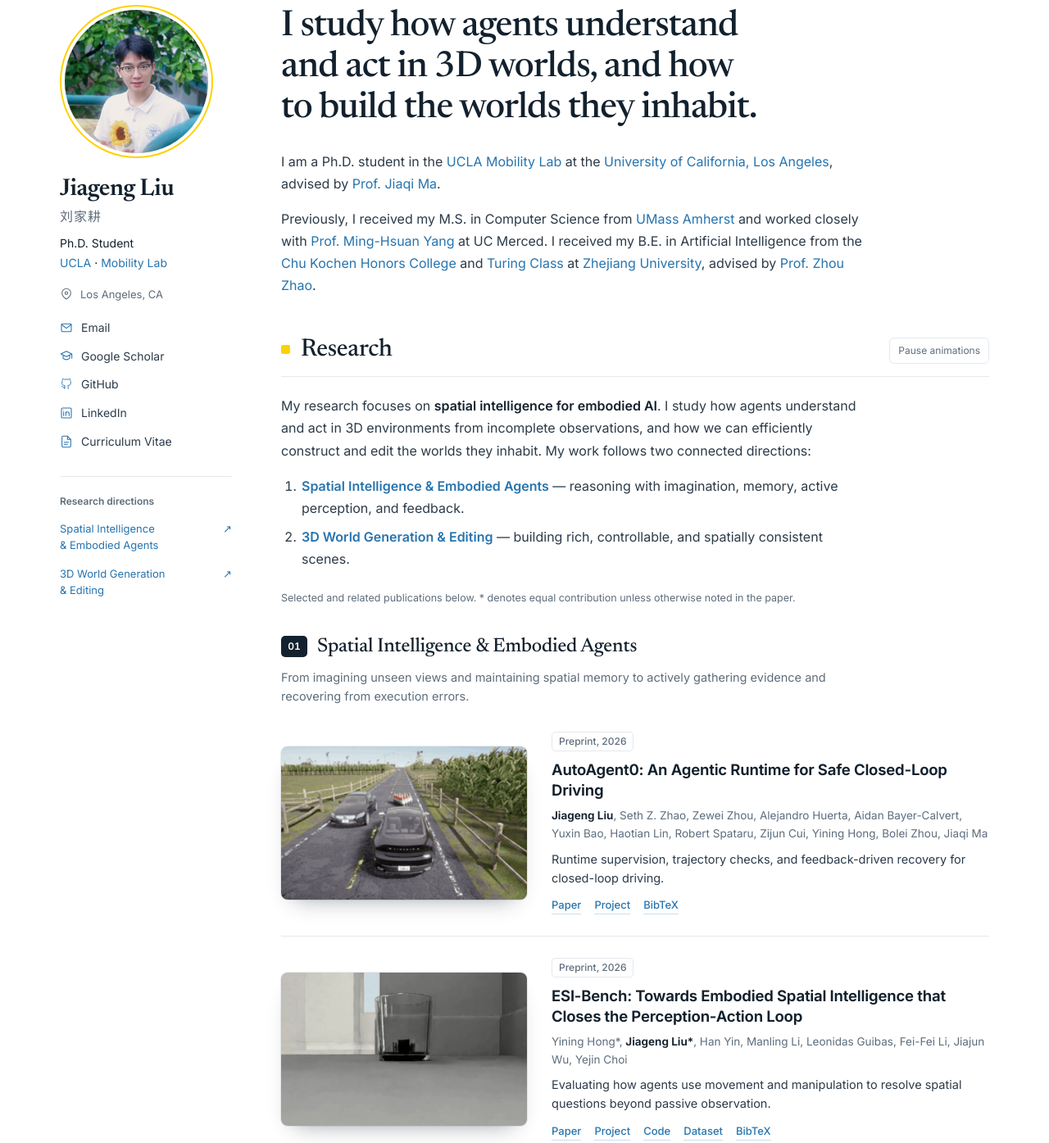
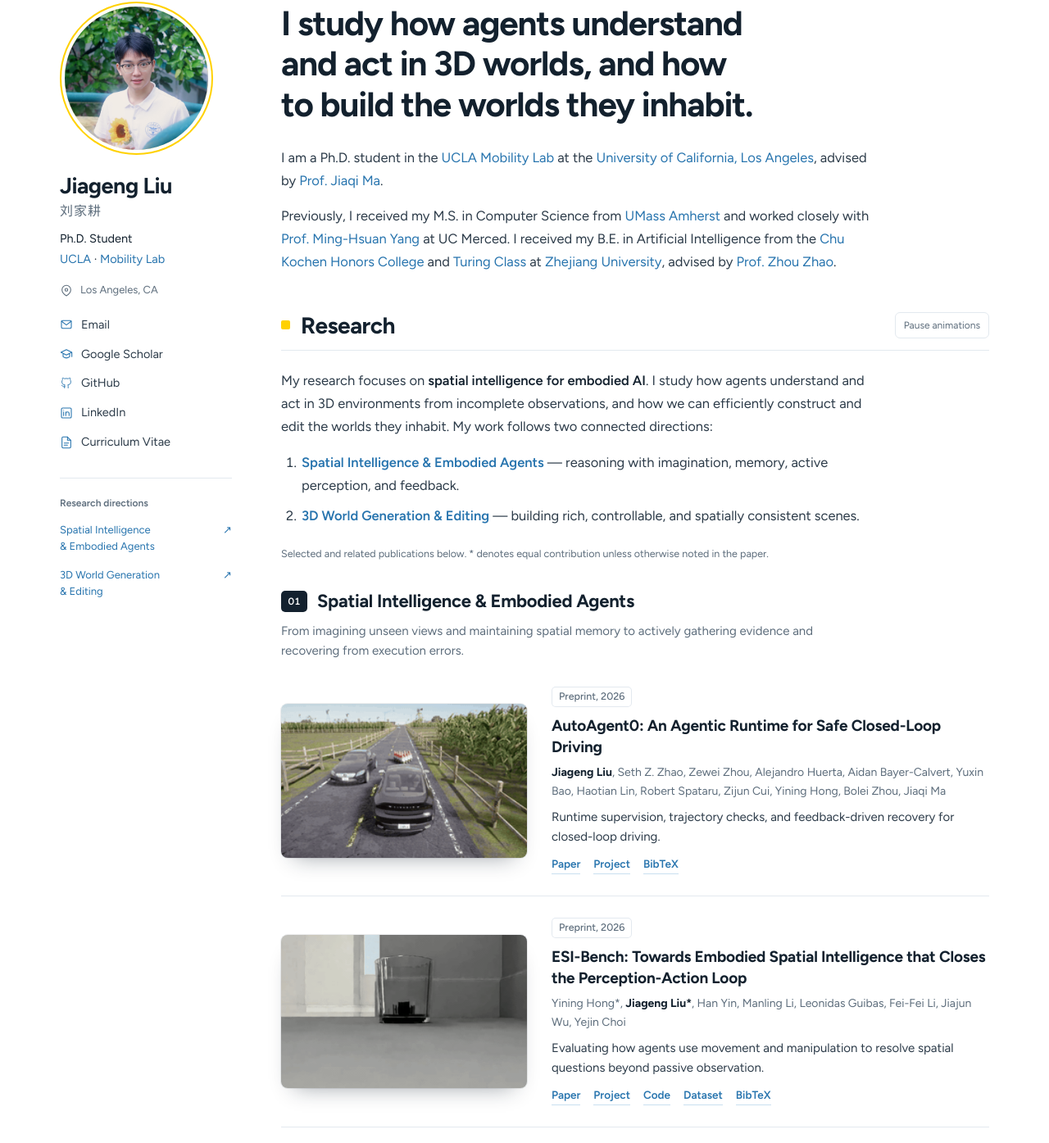
Before and after one commit to jiagengliu02/jiagengliu02.github.io, a plain HTML site: page index.html in a window 1280 px wide. Shown: the part 112-1507 px from the top of the page at 82% size. Drawn offline with Linux system fonts and the light colour scheme.

Commit message:
Switch site typeface to Figtree
Use Figtree for headings and body in place of Newsreader + Inter,
and nudge small text sizes up to suit it.

Co-Authored-By: Claude Fable 5.2 <noreply@anthropic.com>
Claude-Session: https://claude.ai/code/session_01LFmA95Vp6ys9UNWevdChpw

```diff
--- a/index.html
+++ b/index.html
@@ -8,9 +8,8 @@
   <meta name="theme-color" content="#93c6e8">
   <title>Jiageng Liu | Spatial Intelligence &amp; Embodied AI</title>
   <link rel="icon" href="img/ucla-favicon.ico" type="image/x-icon">
-  <link rel="preload" href="fonts/inter-latin-variable.woff2" as="font" type="font/woff2" crossorigin>
-  <link rel="preload" href="fonts/newsreader-latin-variable.woff2" as="font" type="font/woff2" crossorigin>
-  <link rel="stylesheet" href="stylesheet.css?v=30a0d3988358">
+  <link rel="preload" href="fonts/figtree-latin-variable.woff2" as="font" type="font/woff2" crossorigin>
+  <link rel="stylesheet" href="stylesheet.css?v=ae4d51237af4">
 </head>
 <body>
 <a class="skip-link" href="#main">Skip to content</a>
--- a/stylesheet.css
+++ b/stylesheet.css
@@ -1,23 +1,16 @@
 @font-face {
-  font-family: "Inter";
+  font-family: "Figtree";
   font-style: normal;
-  font-weight: 100 900;
+  font-weight: 300 900;
   font-display: swap;
-  src: url("fonts/inter-latin-variable.woff2") format("woff2");
+  src: url("fonts/figtree-latin-variable.woff2") format("woff2");
 }
 @font-face {
-  font-family: "Inter";
+  font-family: "Figtree";
   font-style: italic;
-  font-weight: 100 900;
+  font-weight: 300 900;
   font-display: swap;
-  src: url("fonts/inter-latin-variable-italic.woff2") format("woff2");
-}
-@font-face {
-  font-family: "Newsreader";
-  font-style: normal;
-  font-weight: 200 800;
-  font-display: swap;
-  src: url("fonts/newsreader-latin-variable.woff2") format("woff2");
+  src: url("fonts/figtree-latin-variable-italic.woff2") format("woff2");
 }
 :root {
   color-scheme: light;
@@ -36,8 +29,7 @@
   --preview-width: 300px;
   --preview-ratio: 8 / 5;
   --measure: 720px;
-  --sans: "Inter", "Helvetica Neue", "PingFang SC", "Microsoft YaHei", Arial, sans-serif;
-  --serif: "Newsreader", "Iowan Old Style", Georgia, "Songti SC", serif;
+  --sans: "Figtree", "Avenir Next", "PingFang SC", "Microsoft YaHei", Arial, sans-serif;
 }
 * { box-sizing: border-box; }
 html { scroll-padding-top: 90px; }
@@ -46,7 +38,7 @@ body {
   background: var(--surface);
   color: var(--ink);
   font-family: var(--sans);
-  font-size: 16px;
+  font-size: 16.5px;
   line-height: 1.7;
   -webkit-font-smoothing: antialiased;
 }
@@ -57,7 +49,7 @@ a:focus-visible, button:focus-visible, summary:focus-visible { outline: 2px soli
 p { margin: 0 0 15px; }
 strong { color: var(--strong); font-weight: 600; }
 h1, h2, h3, h4 { color: var(--strong); line-height: 1.3; font-weight: 600; }
-h2 { display: flex; align-items: center; gap: 13px; margin: 0 0 22px; padding-bottom: 12px; border-bottom: 1px solid var(--line); font-family: var(--serif); font-size: 30px; font-weight: 500; letter-spacing: -.3px; }
+h2 { display: flex; align-items: center; gap: 13px; margin: 0 0 22px; padding-bottom: 12px; border-bottom: 1px solid var(--line); font-size: 28px; font-weight: 700; letter-spacing: -.5px; }
 h2::before { content: ""; flex: 0 0 11px; height: 11px; margin-top: -2px; border-radius: 2px; background: var(--gold); }
 button { font: inherit; }
 [hidden] { display: none !important; }
@@ -68,14 +60,14 @@ button { font: inherit; }
 .top-nav { max-width: 1190px; margin: auto; padding: 17px 28px; display: flex; align-items: center; justify-content: space-between; gap: 24px; }
 .top-nav a { color: var(--ink); }
 .top-nav a:hover { color: var(--accent); }
-.top-nav .home-link { color: var(--strong); font-family: var(--serif); font-weight: 600; font-size: 21px; letter-spacing: -.2px; }
-.nav-links { display: flex; gap: 28px; font-size: 14px; font-weight: 500; }
+.top-nav .home-link { color: var(--strong); font-weight: 700; font-size: 19px; letter-spacing: -.3px; }
+.nav-links { display: flex; gap: 28px; font-size: 14.5px; font-weight: 600; }
 .site-layout { display: grid; grid-template-columns: 210px minmax(0, 1fr); gap: 60px; max-width: 1190px; padding: 44px 28px 0; margin: auto; }
-.sidebar { position: sticky; top: 28px; align-self: start; font-size: 14px; }
+.sidebar { position: sticky; top: 28px; align-self: start; font-size: 14.5px; }
 .portrait-link { display: block; width: 175px; margin: 6px 0 26px 6px; }
 .portrait { display: block; width: 175px; height: 175px; object-fit: cover; object-position: 50% 39%; border-radius: 50%; box-shadow: 0 0 0 4px var(--surface), 0 0 0 6px var(--gold); }
-.sidebar h1 { margin: 0 0 10px; font-family: var(--serif); font-size: 29px; font-weight: 600; letter-spacing: -.4px; }
-.sidebar h1 span { display: block; margin-top: 4px; color: var(--muted); font-family: var(--sans); font-size: 16px; font-weight: 400; letter-spacing: 1px; }
+.sidebar h1 { margin: 0 0 10px; font-size: 27px; font-weight: 700; letter-spacing: -.5px; }
+.sidebar h1 span { display: block; margin-top: 4px; color: var(--muted); font-size: 16px; font-weight: 400; letter-spacing: 1px; }
 .role { line-height: 1.7; margin-bottom: 15px; color: var(--strong); }
 .location { display: flex; align-items: center; gap: 9px; font-size: 13px; color: var(--muted); }
 .sidebar svg { width: 16px; height: 16px; flex: 0 0 16px; }
@@ -92,7 +84,7 @@ main { min-width: 0; }
 main > section { margin-bottom: 52px; }
 main > section > p { max-width: var(--measure); }
 #about { margin-bottom: 46px; }
-.lede { max-width: 17.5em; margin: 2px 0 26px; color: var(--strong); font-family: var(--serif); font-size: 44px; font-weight: 500; line-height: 1.14; letter-spacing: -.9px; text-wrap: balance; }
+.lede { max-width: 18em; margin: 2px 0 26px; color: var(--strong); font-size: 42px; font-weight: 700; line-height: 1.17; letter-spacing: -1.1px; text-wrap: balance; }
 .section-heading { display: flex; justify-content: space-between; align-items: center; gap: 16px; padding-bottom: 12px; margin-bottom: 22px; border-bottom: 1px solid var(--line); }
 .section-heading h2 { padding: 0; border: 0; margin: 0; }
 #animation-toggle { background: var(--surface); color: var(--muted); border: 1px solid var(--line); border-radius: 6px; padding: 5px 10px; cursor: pointer; font-size: 12px; white-space: nowrap; }
@@ -103,9 +95,9 @@ main > section > p { max-width: var(--measure); }
 .publication-note { font-size: 12.5px; color: var(--muted); margin: 22px 0 34px; }
 .research-group { margin-bottom: 40px; scroll-margin-top: 26px; }
 .direction-heading { display: flex; align-items: center; gap: 12px; }
-.direction-heading h3 { font-family: var(--serif); font-size: 24px; font-weight: 500; margin: 0; letter-spacing: -.2px; }
+.direction-heading h3 { font-size: 22px; font-weight: 700; margin: 0; letter-spacing: -.3px; }
 .direction-number { display: inline-flex; align-items: center; justify-content: center; flex: 0 0 32px; height: 26px; border-radius: 5px; background: var(--strong); color: #fff; font-size: 12px; font-weight: 600; font-variant-numeric: tabular-nums; }
-.direction-description { max-width: var(--measure); color: var(--muted); font-size: 14.5px; margin: 10px 0 6px; line-height: 1.6; }
+.direction-description { max-width: var(--measure); color: var(--muted); font-size: 15px; margin: 10px 0 6px; line-height: 1.6; }
 .publication { display: grid; grid-template-columns: var(--preview-width) minmax(0, 1fr); gap: 30px; align-items: center; padding: 26px 0; border-bottom: 1px solid var(--line); }
 .publication:last-child { border-bottom: 0; }
 .paper-visual { display: block; width: var(--preview-width); max-width: 100%; aspect-ratio: var(--preview-ratio); overflow: hidden; border-radius: 8px; background: var(--accent-soft); box-shadow: 0 0 0 1px rgba(19, 33, 46, .08), 0 14px 26px -16px rgba(19, 33, 46, .45); transition: transform .18s ease, box-shadow .18s ease; }
@@ -113,16 +105,16 @@ main > section > p { max-width: var(--measure); }
 .project-preview, .project-preview img { display: block; width: 100%; height: 100%; }
 .project-preview img { object-fit: cover; object-position: center; }
 .paper-content { display: flex; flex-direction: column; align-items: flex-start; min-width: 0; }
-.paper-content h4 { font-size: 18.5px; font-weight: 650; line-height: 1.35; letter-spacing: -.2px; margin: 0 0 8px; }
+.paper-content h4 { font-size: 19px; font-weight: 700; line-height: 1.35; letter-spacing: -.2px; margin: 0 0 8px; }
 .paper-content h4 a { color: var(--strong); }
 .paper-content h4 a:hover { color: var(--accent); text-decoration: none; }
-.paper-authors { color: var(--muted); font-size: 13.5px; line-height: 1.6; margin: 0 0 8px; }
-.paper-authors .highlight { color: var(--strong); font-weight: 650; }
-.paper-venue { order: -1; margin: 0 0 10px; padding: 3px 9px; border-radius: 5px; background: var(--accent-soft); color: #1c598a; font-size: 12px; font-weight: 600; line-height: 1.5; }
+.paper-authors { color: var(--muted); font-size: 14px; line-height: 1.6; margin: 0 0 8px; }
+.paper-authors .highlight { color: var(--strong); font-weight: 700; }
+.paper-venue { order: -1; margin: 0 0 10px; padding: 3px 9px; border-radius: 5px; background: var(--accent-soft); color: #1c598a; font-size: 12.5px; font-weight: 600; line-height: 1.5; }
 .paper-venue.oral { background: var(--gold); color: var(--gold-ink); }
 .paper-venue.preprint { background: transparent; box-shadow: inset 0 0 0 1px var(--line); color: var(--muted); font-weight: 500; }
-.paper-description { font-size: 14.5px; line-height: 1.6; margin: 0 0 10px; }
-.paper-links { display: flex; flex-wrap: wrap; gap: 5px 16px; font-size: 13px; font-weight: 500; }
+.paper-description { font-size: 15px; line-height: 1.6; margin: 0 0 10px; }
+.paper-links { display: flex; flex-wrap: wrap; gap: 5px 16px; font-size: 13.5px; font-weight: 600; }
 .paper-links a { border-bottom: 1px solid var(--accent-line); }
 .paper-links a:hover { border-bottom-color: var(--accent-hover); text-decoration: none; }
 summary { cursor: pointer; }
@@ -130,20 +122,20 @@ summary { cursor: pointer; }
 .other-publications > summary { color: var(--strong); font-weight: 600; font-size: 16px; }
 .other-publications > summary span { display: block; padding-left: 17px; margin-top: 4px; color: var(--muted); font-weight: 400; font-size: 12.5px; }
 .news-list { list-style: none; padding: 0; margin: 0 0 12px; }
-.news-list li { display: grid; grid-template-columns: 75px minmax(0, 1fr); gap: 15px; margin-bottom: 9px; font-size: 14.5px; }
+.news-list li { display: grid; grid-template-columns: 75px minmax(0, 1fr); gap: 15px; margin-bottom: 9px; font-size: 15px; }
 .news-list time { color: var(--muted); font-variant-numeric: tabular-nums; }
 .older-news { font-size: 13.5px; }
 .older-news summary { color: var(--accent); margin-bottom: 13px; }
 .timeline { list-style: none; padding: 0; margin: 0; }
 .timeline li { display: grid; grid-template-columns: 128px minmax(0, 1fr); gap: 20px; }
-.timeline-date { font-size: 13px; color: var(--muted); padding-top: 3px; font-variant-numeric: tabular-nums; }
+.timeline-date { font-size: 13.5px; color: var(--muted); padding-top: 3px; font-variant-numeric: tabular-nums; }
 .timeline li > div { position: relative; padding: 0 0 24px 26px; border-left: 2px solid var(--line); }
 .timeline li:last-child > div { padding-bottom: 2px; }
 .timeline li > div::before { content: ""; position: absolute; left: -7px; top: 6px; width: 12px; height: 12px; border-radius: 50%; background: var(--surface); border: 2px solid var(--accent); }
 .timeline li.current > div::before { background: var(--gold); border-color: var(--gold); box-shadow: 0 0 0 3px var(--surface); }
-.timeline h3 { margin: 0 0 5px; font-size: 15.5px; line-height: 1.55; }
-.timeline p { max-width: 640px; font-size: 13.5px; line-height: 1.65; margin: 0; }
-#service p { font-size: 14.5px; line-height: 1.9; }
+.timeline h3 { margin: 0 0 5px; font-size: 16px; font-weight: 700; line-height: 1.55; }
+.timeline p { max-width: 640px; font-size: 14px; line-height: 1.65; margin: 0; }
+#service p { font-size: 15px; line-height: 1.9; }
 .availability { font-size: 14px; }
 .availability summary { color: var(--accent); margin-bottom: 12px; }
 .availability p { color: var(--muted); font-size: 12px; }
@@ -162,14 +154,14 @@ footer p { margin-bottom: 7px; }
 @media (max-width: 1000px) {
   :root { --preview-width: 230px; }
   .site-layout { grid-template-columns: 185px minmax(0, 1fr); gap: 34px; padding: 32px 24px 0; }
-  .lede { font-size: 35px; letter-spacing: -.6px; }
+  .lede { font-size: 34px; letter-spacing: -.8px; }
   .publication { gap: 22px; }
   .direction-heading h3 { font-size: 21px; }
 }
 @media (max-width: 760px) {
   body { font-size: 15px; }
   .top-nav { padding: 14px 20px; gap: 18px; }
-  .top-nav .home-link { font-size: 19px; }
+  .top-nav .home-link { font-size: 18px; }
   .nav-links { gap: 16px; font-size: 12px; flex-wrap: wrap; justify-content: flex-end; }
   .nav-links a[href="#experience"], .nav-links a[href="#education"] { display: none; }
   .site-layout { display: block; padding: 28px 20px 0; }
@@ -184,9 +176,9 @@ footer p { margin-bottom: 7px; }
   .profile-links li { margin: 0; font-size: 12px; }
   .profile-links svg { display: none; }
   .research-nav { display: none; }
-  h2 { font-size: 26px; gap: 11px; }
+  h2 { font-size: 25px; gap: 11px; }
   h2::before { flex-basis: 10px; height: 10px; }
-  .lede { font-size: 31px; }
+  .lede { font-size: 30px; }
   .publication { gap: 20px; }
   .timeline li { grid-template-columns: 118px minmax(0, 1fr); gap: 16px; }
 }
@@ -195,7 +187,7 @@ footer p { margin-bottom: 7px; }
   .sidebar { grid-template-columns: 88px minmax(0, 1fr); gap: 20px; }
   .portrait-link, .portrait { width: 82px; height: 82px; }
   .sidebar h1 span { display: block; margin: 4px 0 0; }
-  .lede { font-size: 27px; letter-spacing: -.4px; }
+  .lede { font-size: 26px; letter-spacing: -.6px; }
   .publication { grid-template-columns: 1fr; gap: 16px; padding: 26px 0; }
   .paper-visual { width: 100%; }
   .paper-content h4 { font-size: 17px; }
```
Also changed, not shown: fonts/OFL-Figtree.txt, fonts/OFL-Inter.txt (deleted), fonts/figtree-latin-variable-italic.woff2 (added), fonts/figtree-latin-variable.woff2 (added), fonts/inter-latin-variable-italic.woff2 (deleted), fonts/inter-latin-variable.woff2 (deleted), fonts/newsreader-latin-variable.woff2 (deleted).
